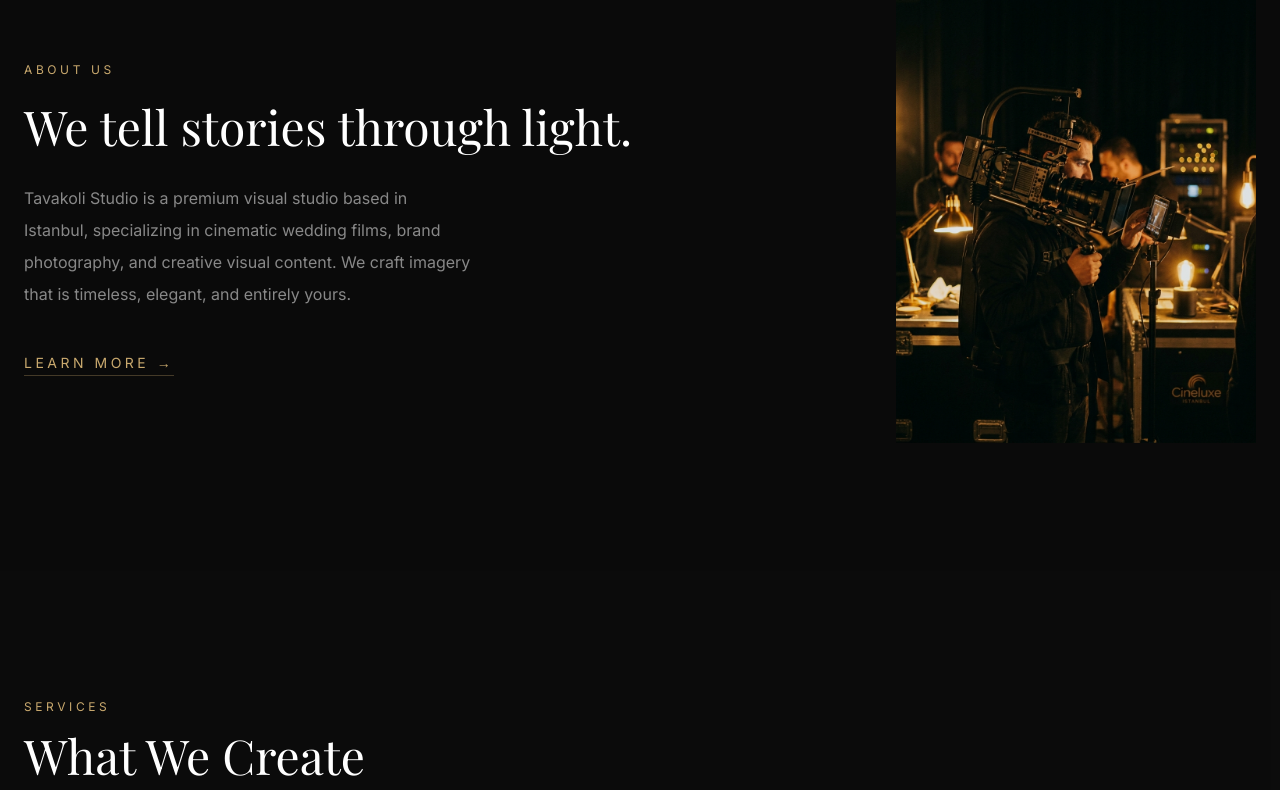
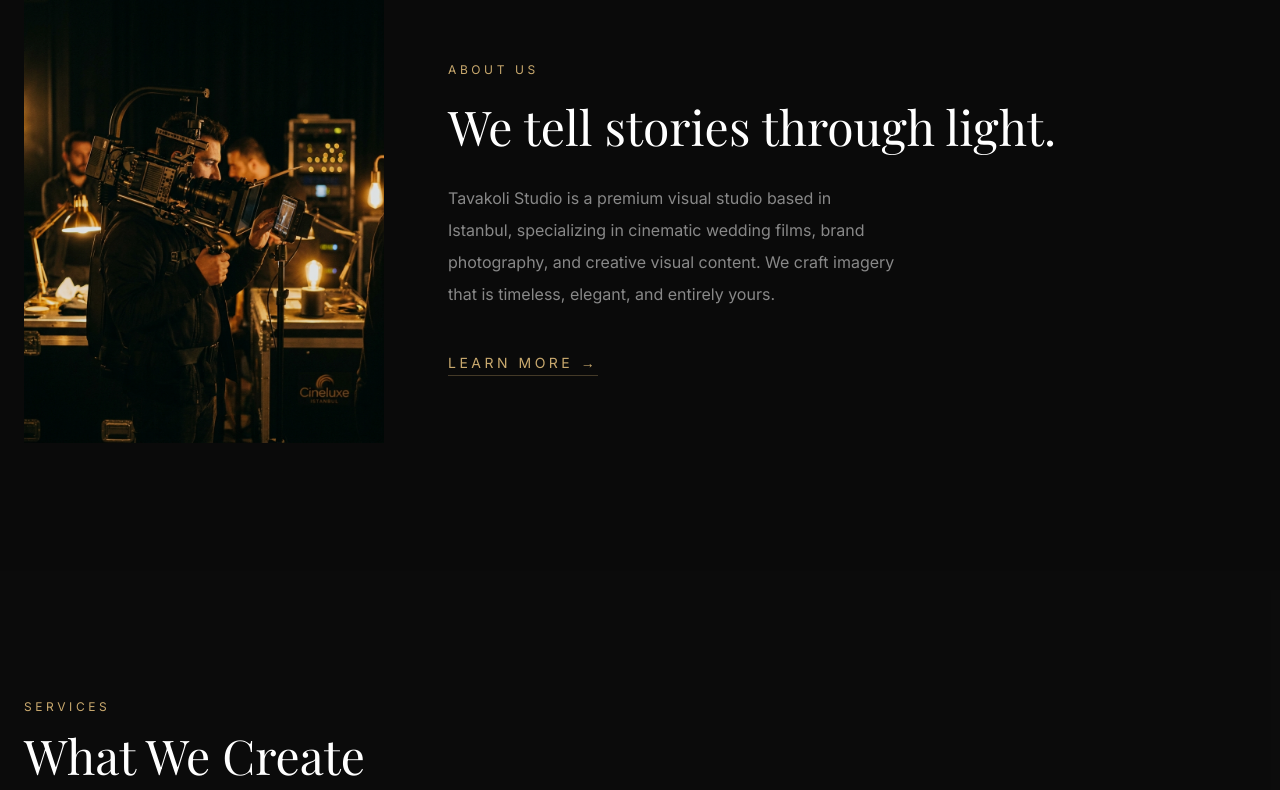
Before and after one commit to tavakolistudio/tavakolistudio, a Next.js app: page /en in a window 1280 px wide. Shown: the part 935-1725 px from the top of the page. Built offline with nearby package versions, Linux system fonts and the light colour scheme.

Commit message:
Swap About section: image left, text right
Co-Authored-By: Claude Sonnet 4.6 <noreply@anthropic.com>

```diff
--- a/src/components/About.tsx
+++ b/src/components/About.tsx
@@ -13,13 +13,32 @@ export default function About({ lang }: Props) {
   return (
     <section className="py-32 px-6">
       <div className="max-w-7xl mx-auto">
-        <div className="grid grid-cols-1 lg:grid-cols-[1fr_360px] gap-16 items-center">
-          {/* Left: text */}
+        <div className="grid grid-cols-1 lg:grid-cols-[360px_1fr] gap-16 items-center">
+          {/* Left: image */}
           <motion.div
             initial={{ opacity: 0, x: -30 }}
             whileInView={{ opacity: 1, x: 0 }}
             viewport={{ once: true }}
             transition={{ duration: 0.8 }}
+            className="aspect-[4/5] bg-surface-2 relative overflow-hidden"
+          >
+            <Image
+              src="/images/about-placeholder.png"
+              alt="Tavakoli Studio — behind the lens"
+              fill
+              quality={90}
+              className="object-cover object-center"
+              sizes="(max-width: 1024px) 100vw, 360px"
+            />
+            <div className="absolute inset-0 bg-black/10" />
+          </motion.div>
+
+          {/* Right: text */}
+          <motion.div
+            initial={{ opacity: 0, x: 30 }}
+            whileInView={{ opacity: 1, x: 0 }}
+            viewport={{ once: true }}
+            transition={{ duration: 0.8, delay: 0.2 }}
           >
             <p className="text-xs tracking-[0.3em] uppercase text-gold mb-6">
               {t("label")}
@@ -37,25 +56,6 @@ export default function About({ lang }: Props) {
               {t("cta")} →
             </Link>
           </motion.div>
-
-          {/* Right: image */}
-          <motion.div
-            initial={{ opacity: 0, x: 30 }}
-            whileInView={{ opacity: 1, x: 0 }}
-            viewport={{ once: true }}
-            transition={{ duration: 0.8, delay: 0.2 }}
-            className="aspect-[4/5] bg-surface-2 relative overflow-hidden"
-          >
-            <Image
-              src="/images/about-placeholder.png"
-              alt="Tavakoli Studio — behind the lens"
-              fill
-              quality={90}
-              className="object-cover object-center"
-              sizes="(max-width: 1024px) 100vw, 360px"
-            />
-            <div className="absolute inset-0 bg-black/10" />
-          </motion.div>
         </div>
       </div>
     </section>
```
